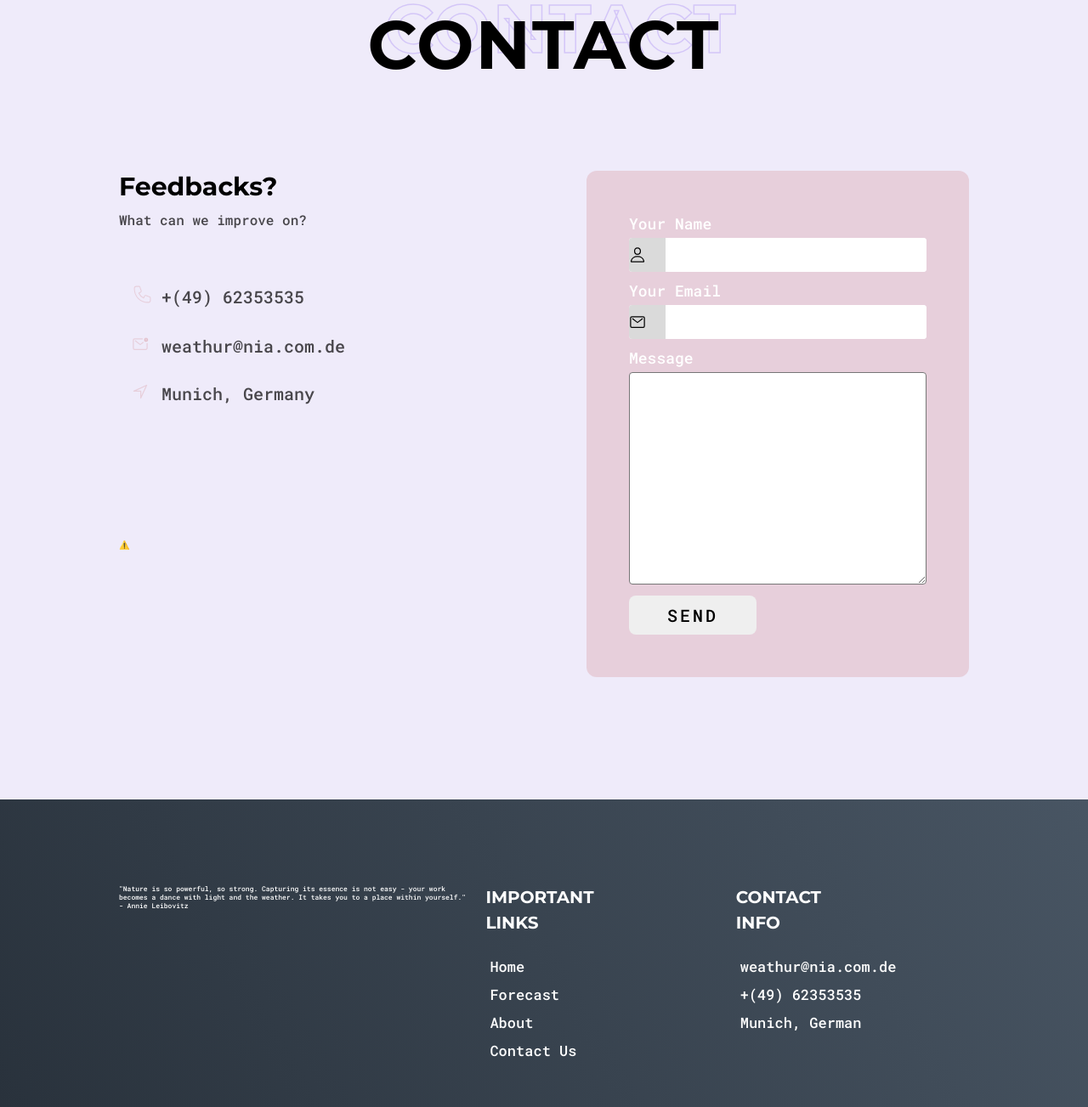
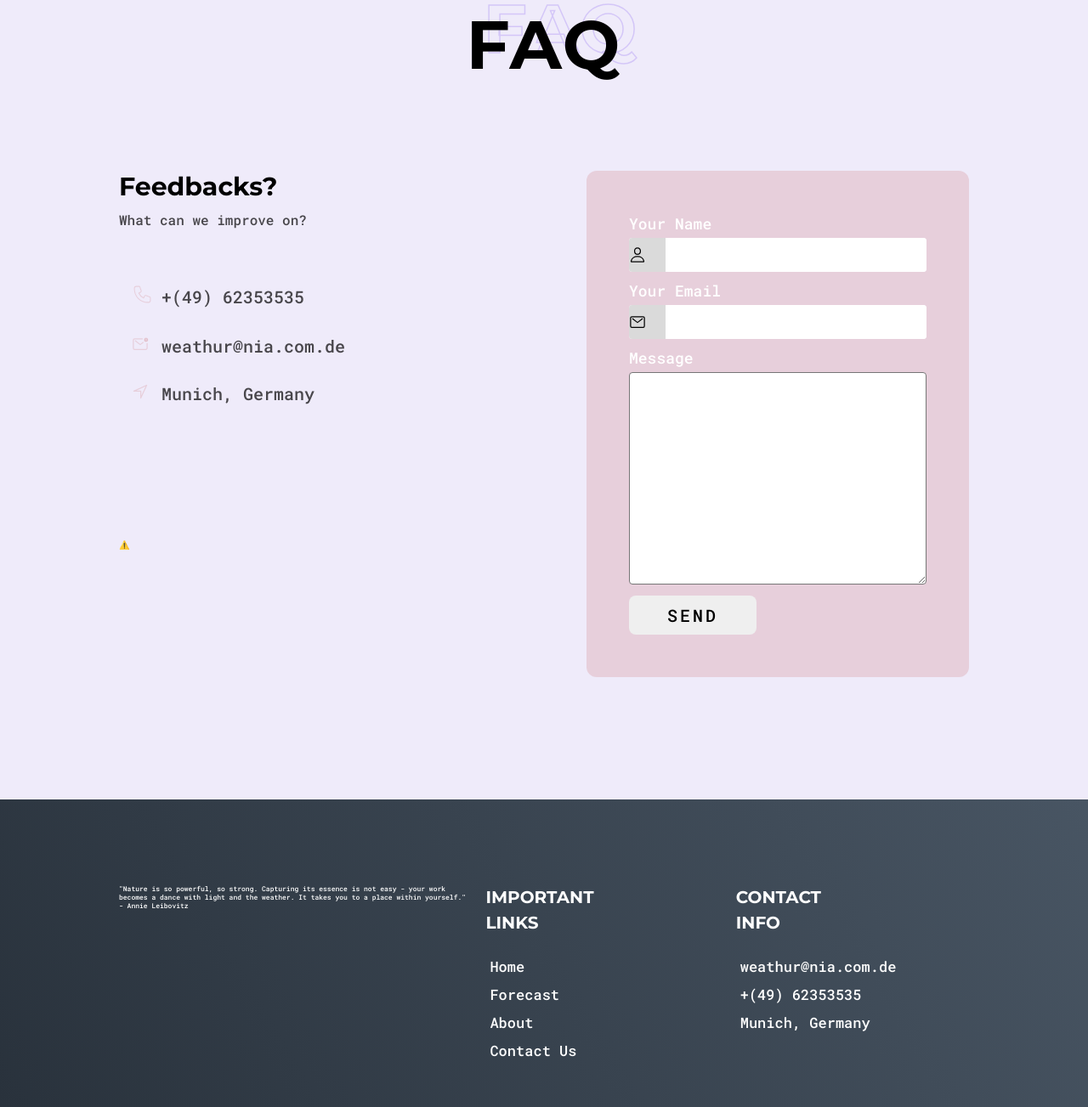
Before and after one commit to haziqakid/Asg2_gRPWork, a plain HTML site: page faq.html in a window 1280 px wide. Shown: the part 96-1399 px from the top of the page at 85% size. Drawn offline with nearby package versions, Linux system fonts and the light colour scheme; no server answers.

Commit message:
Final updates

```diff
--- a/faq.html
+++ b/faq.html
@@ -28,6 +28,7 @@
           <ul>
             <li><a data-text="Home" href="./index.html#hero">Home</a></li>
             <li><a data-text="Forecast" href="./index.html#card">Forecast</a></li>
+            <li><a data-text="4-Day Forecast" href="./day.html">4-Day Forecast</a></li>
             <li><a data-text="About" href="./index.html#about">About</a></li>
             <li><a data-text="Contact" href="./index.html#contact">Contact Us</a></li>
             <li><a data-text="APOD" href="./apod.html">Surprise</a></li>
@@ -41,7 +42,7 @@
     <!-- Contact Section -->
     <section id="contact"></div>
         <div class="container">
-        <h2 class="section-heading" data-outline="contact">Contact</h2>
+        <h2 class="section-heading" data-outline="FAQ">FAQ</h2>
         <div class="wrapper">
             <div class="left">
                 <h2 class="contact-heading">Feedbacks?</h2>
@@ -133,7 +134,7 @@
           <ul>
             <li><a href="#">weathur@nia.com.de</a></li>
             <li><a href="#">+(49) 62353535</a></li>
-            <li><a href="#">Munich, German</a></li>
+            <li><a href="#">Munich, Germany</a></li>
           </ul>
         </div>
         </div>
```
Also changed, not shown: 1 other file.
